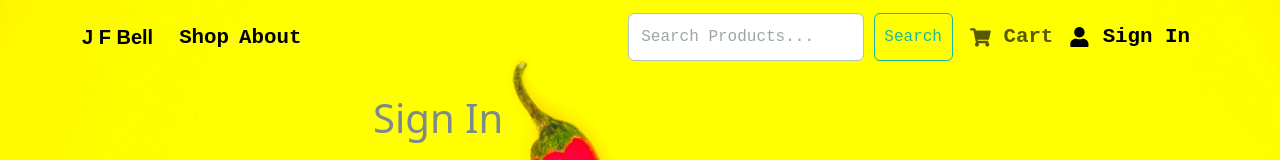
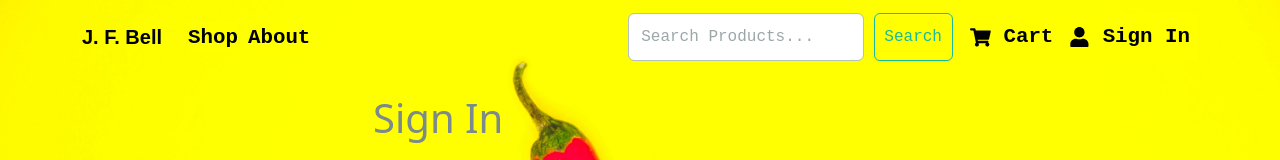
Before and after one commit to neilchadders/chorley-chilli, a React (Create React App) app in the folder front-end/: page /login in a window 1280 px wide. Shown: the top 160 px of the page. Built offline with nearby package versions, Linux system fonts and the light colour scheme; a web font is replaced by a local one.

Commit message:
adjust navbar padding and color

```diff
--- a/front-end/src/components/Header.jsx
+++ b/front-end/src/components/Header.jsx
@@ -38,7 +38,7 @@ const Header = () => {
         <Container>
           <LinkContainer to='/'>
             <Navbar.Brand className='brand'>
-              J F Bell
+              J. F. Bell
             </Navbar.Brand>
           </LinkContainer>
           <LinkContainer to='/shop' className='links'>
--- a/front-end/src/components/header.css
+++ b/front-end/src/components/header.css
@@ -12,6 +12,13 @@
 }
 .navbar-toggler {
 color: black;
+margin-bottom:15px ;
+}
+
+.nav-link{
+    color: black;
+    background: rgb(255, 255, 0, .8);
+
 }
 .links {
 margin-left: 10px;
--- a/front-end/src/screens/IntroScreen.jsx
+++ b/front-end/src/screens/IntroScreen.jsx
@@ -1,6 +1,6 @@
 
 import './intro.css'
-import ProductCarousel from '../components/ProductCarousel';
+import ProductCarousel from '../components/ProductCarousel'; // Import the ProductCarousel component
 
 const IntroScreen = () => {
     return (
--- a/front-end/src/screens/LoginScreen.jsx
+++ b/front-end/src/screens/LoginScreen.jsx
@@ -10,7 +10,7 @@ import { setCredentials } from '../slices/authSlice';
 import { toast } from 'react-toastify';
 
 const LoginScreen = () => {
-  const [email, setEmail] = useState('');
+  const [email, setEmail] = useState(''); // Set the initial state of the email to an empty string
   const [password, setPassword] = useState('');
 
 
```
Also changed, not shown: front-end/src/screens/AboutScreen.jsx (line endings or trailing spaces), 1 other file (tests, documents, lock files or other folders).
